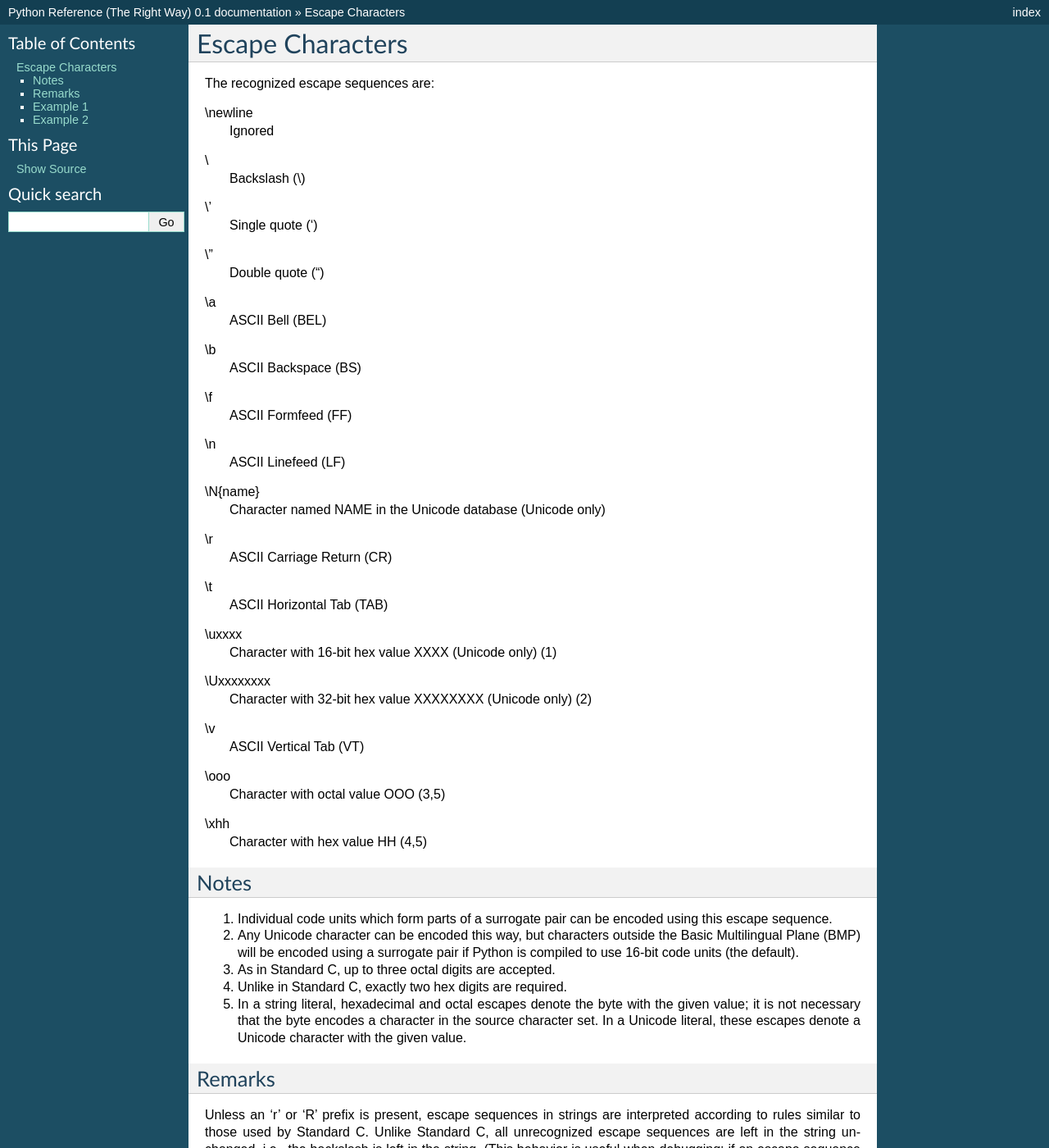
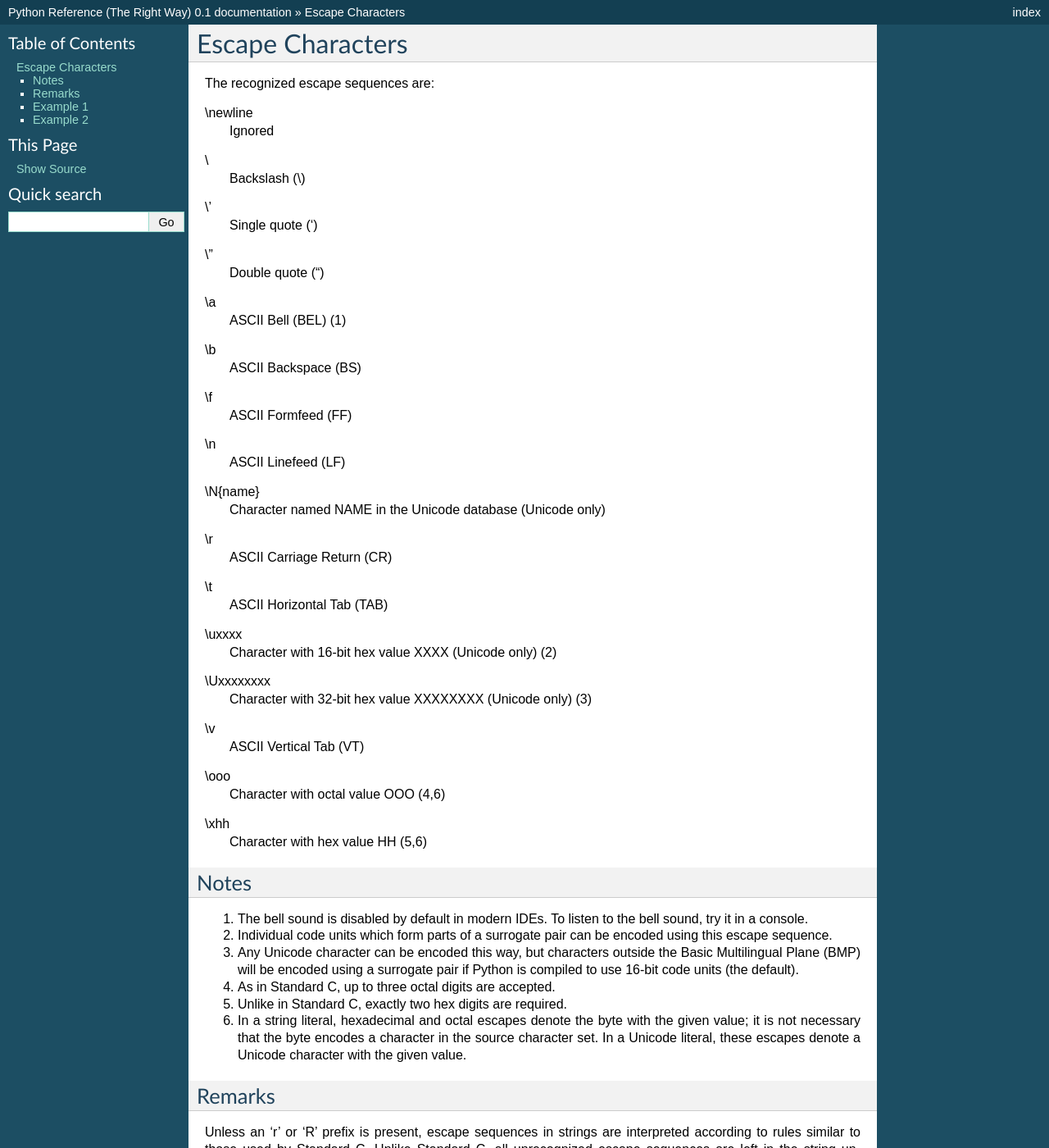
Before and after one commit to jprzywoski/python-reference, a Sphinx documentation site: the page built from source/docs/str/escapes.rst, in a window 1280 px wide and 1400 px high. Shown: the whole window at 82% size. Built offline with Sphinx 7.4.7, drawn with Linux system fonts in a browser that asks for light colours; pages that are not in the unit, such as notebooks, are missing from menus.

Commit message:
Add a note for ASCII bell
ref: https://stackoverflow.com/questions/13941/python-sound-bell
Tested it on Windows on command prompt, VS Code and PyCharm.

```diff
--- a/source/docs/str/escapes.rst
+++ b/source/docs/str/escapes.rst
@@ -27,27 +27,29 @@ The recognized escape sequences are:
 \\t
     ASCII Horizontal Tab (TAB)
 \\uxxxx
-    Character with 16-bit hex value XXXX (Unicode only)	(1)
+    Character with 16-bit hex value XXXX (Unicode only)	(2)
 \\Uxxxxxxxx
-    Character with 32-bit hex value XXXXXXXX (Unicode only)	(2)
+    Character with 32-bit hex value XXXXXXXX (Unicode only)	(3)
 \\v
     ASCII Vertical Tab (VT)
 \\ooo
-    Character with octal value OOO	(3,5)
+    Character with octal value OOO	(4,6)
 \\xhh
-    Character with hex value HH	(4,5)
+    Character with hex value HH	(5,6)
 
 Notes
 =====
-1.	Individual code units which form parts of a surrogate pair can be encoded using this escape sequence.
+1.	The bell sound is disabled by default in modern IDEs. To listen to the bell sound, try it in a console.
 
-2.	Any Unicode character can be encoded this way, but characters outside the Basic Multilingual Plane (BMP) will be encoded using a surrogate pair if Python is compiled to use 16-bit code units (the default).
+2.	Individual code units which form parts of a surrogate pair can be encoded using this escape sequence.
 
-3.	As in Standard C, up to three octal digits are accepted.
+3.	Any Unicode character can be encoded this way, but characters outside the Basic Multilingual Plane (BMP) will be encoded using a surrogate pair if Python is compiled to use 16-bit code units (the default).
 
-4.	Unlike in Standard C, exactly two hex digits are required.
+4.	As in Standard C, up to three octal digits are accepted.
 
-5.	In a string literal, hexadecimal and octal escapes denote the byte with the given value; it is not necessary that the byte encodes a character in the source character set. In a Unicode literal, these escapes denote a Unicode character with the given value.
+5.	Unlike in Standard C, exactly two hex digits are required.
+
+6.	In a string literal, hexadecimal and octal escapes denote the byte with the given value; it is not necessary that the byte encodes a character in the source character set. In a Unicode literal, these escapes denote a Unicode character with the given value.
 
 Remarks
 =======
```
Also changed, not shown: other parts of source/docs/str/escapes.rst (+1 -1 lines).
